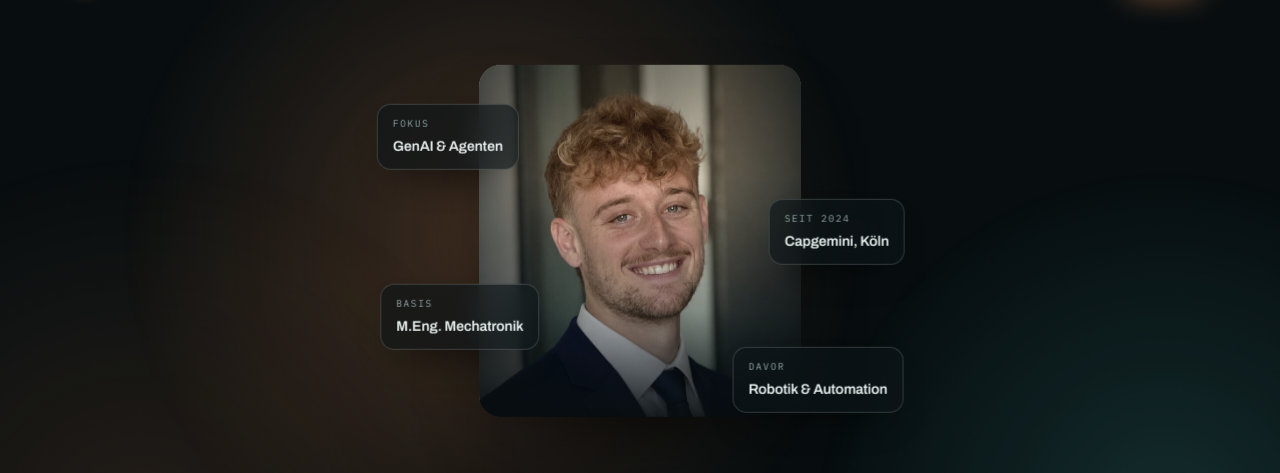
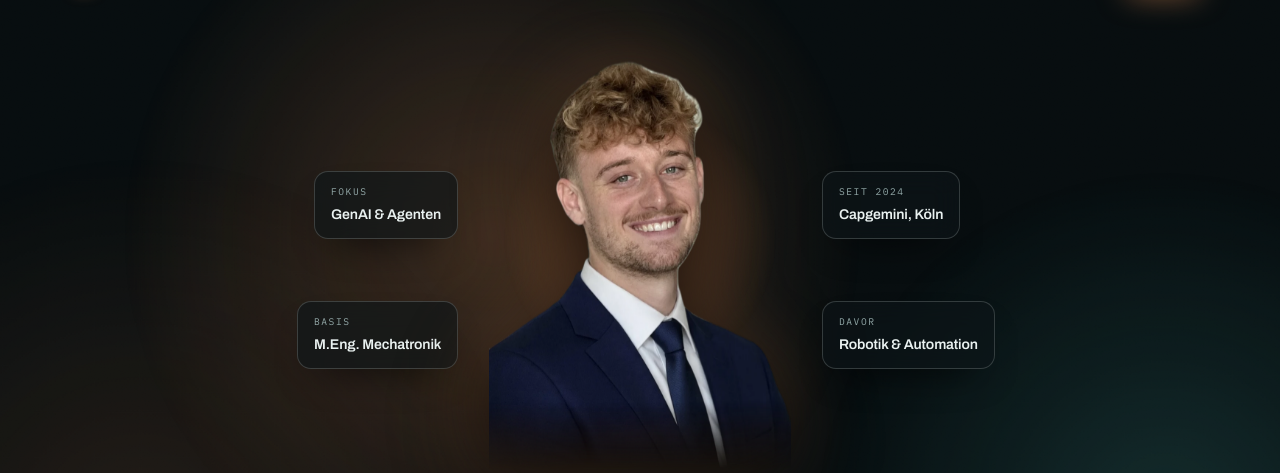
Before and after one commit to TimFinkler/tims-landingpage, a plain HTML site: page index.html in a window 1280 px wide. Shown: the part 57-530 px from the top of the page. Drawn offline with Linux system fonts and the light colour scheme.

Commit message:
Hero: freigestelltes Portraet, Chips neben statt ueber dem Gesicht
Portraet per Segmentierung vom Hintergrund geloest, Kante bereinigt und
unten ausgeblendet; Schatten und Lichtkranz folgen in CSS der Silhouette.
Chips sitzen auf dem Desktop in Spalten links und rechts, auf dem Handy
als 2x2-Raster unter dem Bild - kein Ueberlappen des Gesichts mehr.
Zeiger-Parallaxe kippt den Freisteller jetzt leicht in der Tiefe.

Co-Authored-By: Claude Opus 5 <noreply@anthropic.com>
Claude-Session: https://claude.ai/code/session_014Bndpro44Yq8BGLe4edgYL

```diff
--- a/index.html
+++ b/index.html
@@ -154,40 +154,37 @@ body::before{content:"";position:fixed;inset:0 0 auto;height:env(safe-area-inset
 
 /* ---------- Bühne / Hero ---------- */
 .hero{position:relative}
-.hero > .wrap{padding-block:clamp(36px,6vw,64px) clamp(60px,8vw,110px);display:grid;justify-items:center;text-align:center}
+.hero > .wrap{padding-block:clamp(26px,4vw,48px) clamp(60px,8vw,110px);display:grid;justify-items:center;text-align:center}
 
-.portrait-stage{position:relative;width:min(100%,322px);margin-bottom:clamp(30px,4vw,48px);will-change:transform}
-.portrait-frame{position:relative;border-radius:22px;overflow:hidden;isolation:isolate;
-  box-shadow:0 40px 90px -40px rgba(0,0,0,.95), 0 0 0 1px var(--line-strong) inset}
-.portrait-frame img{width:100%;height:clamp(290px,44vh,430px);object-fit:cover;object-position:50% 15%;filter:contrast(1.04) saturate(.92) brightness(.94)}
-.portrait-frame::after{content:"";position:absolute;inset:0;pointer-events:none;
-  background:linear-gradient(to bottom, rgba(7,13,15,.34) 0%, rgba(7,13,15,0) 32%, rgba(7,13,15,.24) 70%, rgba(7,13,15,.92) 100%),
-             linear-gradient(to right, rgba(7,13,15,.55), rgba(7,13,15,0) 24%, rgba(7,13,15,0) 76%, rgba(7,13,15,.55)),
-             radial-gradient(130% 90% at 50% 20%, rgba(224,138,82,.16), transparent 60%)}
-.portrait-stage::before{content:"";position:absolute;inset:-22% -24% -16%;z-index:-1;
-  background:radial-gradient(closest-side, rgba(224,138,82,.4), rgba(224,138,82,0) 72%)}
+.hero-figure{display:grid;grid-template-columns:minmax(0,1fr) auto minmax(0,1fr);align-items:center;
+  gap:clamp(10px,2.4vw,34px);width:100%;margin-bottom:clamp(22px,3vw,34px);perspective:1200px}
 
-.chip{position:absolute;z-index:2;display:grid;gap:3px;padding:11px 15px;border-radius:14px;text-align:left;
+.portrait{position:relative;justify-self:center;width:clamp(222px,24vw,302px);will-change:transform;transform-style:preserve-3d}
+.portrait-img{position:relative;z-index:1;width:100%;height:auto;
+  filter:drop-shadow(0 30px 36px rgba(0,0,0,.85)) drop-shadow(0 0 32px rgba(224,138,82,.26))}
+.portrait::before{content:"";position:absolute;z-index:0;left:50%;top:0;width:126%;aspect-ratio:1;transform:translateX(-50%);
+  background:radial-gradient(closest-side, rgba(224,138,82,.36), rgba(224,138,82,0) 72%)}
+.portrait::after{content:"";position:absolute;z-index:0;left:50%;bottom:3%;width:70%;height:56px;transform:translateX(-50%);
+  background:radial-gradient(closest-side, rgba(224,138,82,.22), rgba(224,138,82,0) 74%)}
+
+.chip-col{display:grid;gap:clamp(14px,2.4vw,30px);justify-items:end;will-change:transform}
+.chip-col.is-right{justify-items:start}
+.chip-col > .chip:first-child{translate:0 -16px}
+.chip-col > .chip:last-child{translate:0 16px}
+.chip{display:grid;gap:3px;padding:12px 16px;border-radius:14px;text-align:left;
   background:rgba(14,22,25,.62);border:1px solid var(--line-strong);backdrop-filter:blur(14px);
-  box-shadow:0 18px 40px -22px rgba(0,0,0,.95);white-space:nowrap}
+  box-shadow:0 18px 40px -22px rgba(0,0,0,.95)}
 .chip b{font-family:var(--font-display);font-size:.88rem;font-weight:600;letter-spacing:-.01em;color:var(--ink)}
 .chip .mono{font-size:.6rem;letter-spacing:.16em}
-.chip-1{top:11%;left:0;transform:translateX(-72%)}
-.chip-2{top:38%;right:0;transform:translateX(76%)}
-.chip-3{bottom:19%;left:0;transform:translateX(-62%)}
-.chip-4{bottom:1%;right:0;transform:translateX(60%)}
-@media (max-width:1040px){
-  .chip-1{transform:translateX(-34%)}.chip-2{transform:translateX(36%)}
-  .chip-3{transform:translateX(-26%)}.chip-4{transform:translateX(24%)}
-}
-@media (max-height:760px){.portrait-stage{width:min(100%,272px)}}
-@media (max-width:720px){
-  .portrait-stage{width:min(100%,248px)}
-  .chip{padding:8px 11px;border-radius:11px}
-  .chip b{font-size:.76rem}
-  .chip .mono{font-size:.54rem}
-  .chip-1{transform:translateX(-18%)}.chip-2{transform:translateX(20%)}
-  .chip-3{transform:translateX(-14%)}.chip-4{transform:translateX(12%)}
+@media (max-height:760px){.portrait{width:clamp(200px,24vw,276px)}}
+@media (max-width:760px){
+  .hero-figure{grid-template-columns:1fr;gap:16px;perspective:none}
+  .portrait{order:-1;width:min(70vw,246px)}
+  .chip-col,.chip-col.is-right{grid-template-columns:repeat(2,minmax(0,1fr));width:100%;justify-items:stretch;gap:10px}
+  .chip-col > .chip:first-child,.chip-col > .chip:last-child{translate:none}
+  .chip{padding:10px 13px;border-radius:12px}
+  .chip b{font-size:.79rem}
+  .chip .mono{font-size:.55rem}
 }
 
 .hero .eyebrow{display:inline-flex;align-items:center;gap:10px;padding:7px 16px;border-radius:999px;
@@ -337,7 +334,7 @@ body::before{content:"";position:fixed;inset:0 0 auto;height:env(safe-area-inset
   .d4{animation-delay:.29s}.d5{animation-delay:.37s}.d6{animation-delay:.45s}
   .chip{animation:chipIn .8s cubic-bezier(.16,.8,.3,1) both}
   .chip-1{animation-delay:.5s}.chip-2{animation-delay:.6s}.chip-3{animation-delay:.68s}.chip-4{animation-delay:.76s}
-  .portrait-stage{animation:float 9s ease-in-out 1.6s infinite}
+  .portrait{animation:float 9s ease-in-out 1.6s infinite}
   .orb-1{animation:drift1 26s ease-in-out infinite}
   .orb-2{animation:drift2 32s ease-in-out infinite}
   .orb-3{animation:drift1 38s ease-in-out infinite reverse}
@@ -345,7 +342,7 @@ body::before{content:"";position:fixed;inset:0 0 auto;height:env(safe-area-inset
   .js-reveal .reveal.is-in{opacity:1;transform:none}
 }
 @keyframes rise{from{opacity:0;transform:translateY(22px)}to{opacity:1;transform:none}}
-@keyframes chipIn{from{opacity:0;transform:translate(var(--cx,0),14px) scale(.94)}}
+@keyframes chipIn{from{opacity:0;transform:translateY(12px) scale(.96)}}
 @keyframes float{0%,100%{translate:0 0}50%{translate:0 -12px}}
 @keyframes drift1{0%,100%{transform:translate(0,0) scale(1)}50%{transform:translate(4%,6%) scale(1.08)}}
 @keyframes drift2{0%,100%{transform:translate(0,0) scale(1)}50%{transform:translate(-6%,-4%) scale(1.1)}}
@@ -389,14 +386,20 @@ body::before{content:"";position:fixed;inset:0 0 auto;height:env(safe-area-inset
   <section class="hero">
     <div class="wrap">
 
-      <div class="portrait-stage" id="portraitStage">
-        <div class="portrait-frame">
-          <img src="assets/img/tim-portrait.jpg" alt="Porträt von Tim Finkler" width="733" height="1100" fetchpriority="high">
+      <div class="hero-figure" id="heroFigure">
+        <div class="chip-col">
+          <div class="chip chip-1"><span class="mono">Fokus</span><b>GenAI &amp; Agenten</b></div>
+          <div class="chip chip-3"><span class="mono">Basis</span><b>M.Eng. Mechatronik</b></div>
         </div>
-        <div class="chip chip-1" style="--cx:-56%"><span class="mono">Fokus</span><b>GenAI &amp; Agenten</b></div>
-        <div class="chip chip-2" style="--cx:58%"><span class="mono">Seit 2024</span><b>Capgemini, Köln</b></div>
-        <div class="chip chip-3" style="--cx:-46%"><span class="mono">Basis</span><b>M.Eng. Mechatronik</b></div>
-        <div class="chip chip-4" style="--cx:42%"><span class="mono">Davor</span><b>Robotik &amp; Automation</b></div>
+
+        <div class="portrait" id="portrait">
+          <img class="portrait-img" src="assets/img/tim-cutout.webp" alt="Porträt von Tim Finkler" width="820" height="1142" fetchpriority="high">
+        </div>
+
+        <div class="chip-col is-right">
+          <div class="chip chip-2"><span class="mono">Seit 2024</span><b>Capgemini, Köln</b></div>
+          <div class="chip chip-4"><span class="mono">Davor</span><b>Robotik &amp; Automation</b></div>
+        </div>
       </div>
 
       <p class="eyebrow intro d1"><span class="dot" aria-hidden="true"></span><span class="mono">GenAI Entwickler &amp; Berater · Köln</span></p>
@@ -786,14 +789,18 @@ body::before{content:"";position:fixed;inset:0 0 auto;height:env(safe-area-inset
   var fine = window.matchMedia('(hover:hover) and (pointer:fine)').matches;
   if (fine && !reduce){
     var glow = document.getElementById('cursorGlow');
-    var stage = document.getElementById('portraitStage');
+    var portrait = document.getElementById('portrait');
+    var chipCols = document.querySelectorAll('.chip-col');
     var tx = 0, ty = 0, cx = 0, cy = 0, raf = null;
     function loop(){
       cx += (tx - cx) * 0.12; cy += (ty - cy) * 0.12;
       if (glow) glow.style.transform = 'translate3d(' + cx + 'px,' + cy + 'px,0)';
-      if (stage){
+      if (portrait){
         var nx = (tx / window.innerWidth - 0.5), ny = (cy / window.innerHeight - 0.5);
-        stage.style.transform = 'translate3d(' + (nx * -16) + 'px,' + (ny * -10) + 'px,0)';
+        portrait.style.transform = 'rotateY(' + (nx * 7) + 'deg) rotateX(' + (ny * -5) + 'deg) translate3d(' + (nx * -12) + 'px,' + (ny * -8) + 'px,0)';
+        for (var i = 0; i < chipCols.length; i++){
+          chipCols[i].style.transform = 'translate3d(' + (nx * 10) + 'px,' + (ny * 7) + 'px,0)';
+        }
       }
       raf = (Math.abs(tx - cx) > 0.4 || Math.abs(ty - cy) > 0.4) ? window.requestAnimationFrame(loop) : null;
     }
```
Also changed, not shown: assets/img/tim-cutout.webp (added), 1 other file.
